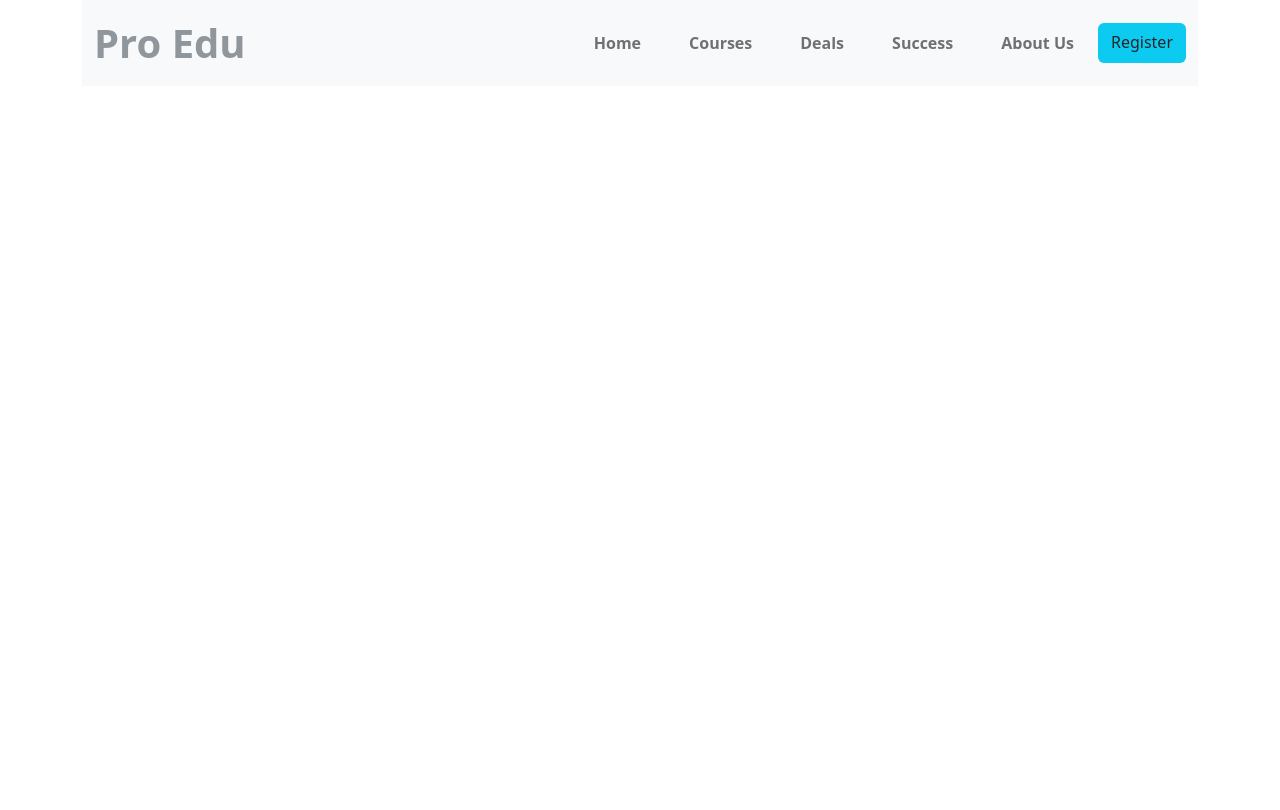
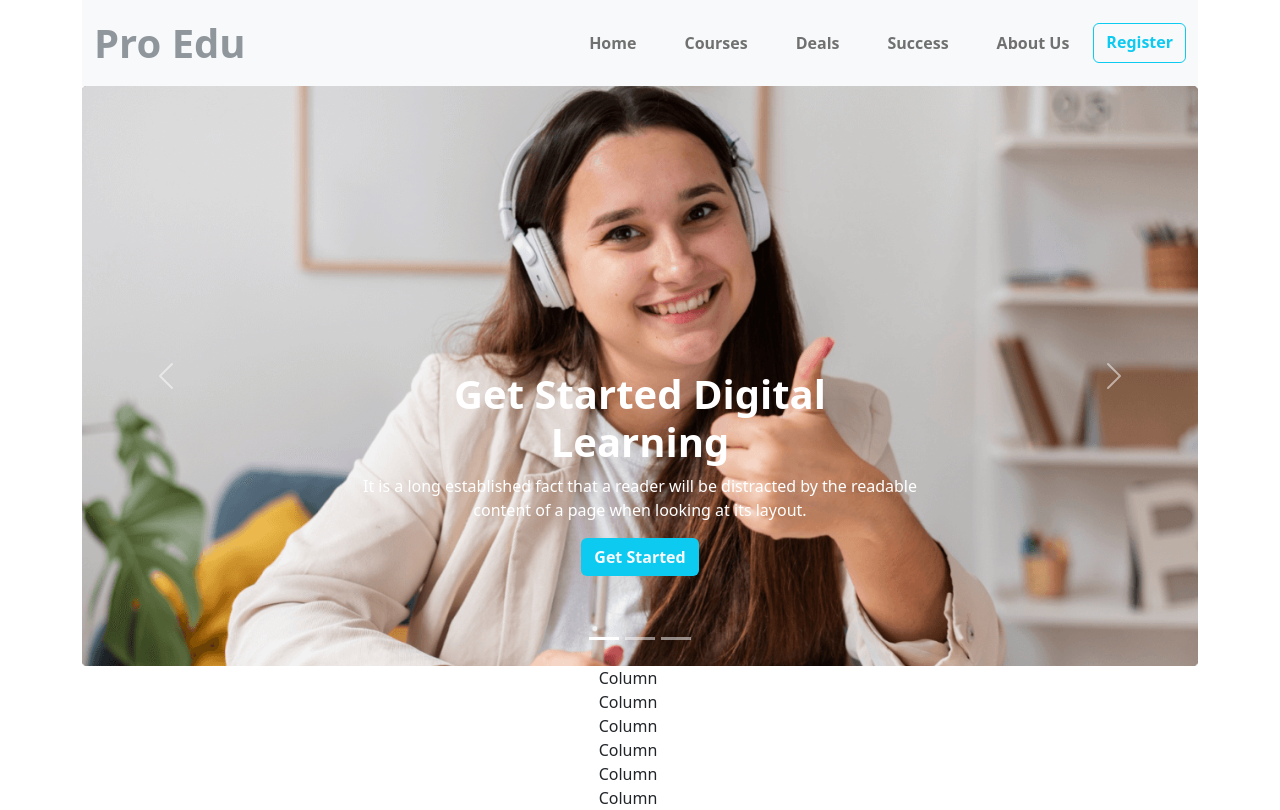
Before and after one commit to abujayed007/Edtech-website, a plain HTML site: page index.html in a window 1280 px wide. Drawn offline with nearby package versions, Linux system fonts and the light colour scheme.

Commit message:
completed banner

```diff
--- a/index.html
+++ b/index.html
@@ -23,7 +23,7 @@
                   <a class="nav-link px-4" href="#">Deals</a>
                   <a class="nav-link px-4" href="#">Success</a>
                   <a class="nav-link px-4" href="#">About Us</a>
-                  <a class="btn bg-info" href="">Register</a>
+                  <a class="btn text-info border-info fw-bold" href="">Register</a>
                 </div>
               </div>
             </div>
@@ -31,10 +31,69 @@
     </section>
     <!-- NAVBAR END    -->
     <!-- Banner start  -->
+    <section>
+        <div id="carouselExampleCaptions" class="carousel slide" data-bs-ride="false">
+            <div class="carousel-indicators">
+              <button type="button" data-bs-target="#carouselExampleCaptions" data-bs-slide-to="0" class="active" aria-current="true" aria-label="Slide 1"></button>
+              <button type="button" data-bs-target="#carouselExampleCaptions" data-bs-slide-to="1" aria-label="Slide 2"></button>
+              <button type="button" data-bs-target="#carouselExampleCaptions" data-bs-slide-to="2" aria-label="Slide 3"></button>
+            </div>
+            <div class="carousel-inner">
+              <div class="carousel-item active">
+                <img src="images/cover/cover-1.png" class=" image-fluid d-block w-100" style="height: 580px;" alt="...">
+                <div class="carousel-caption d-md-block" style="margin-bottom: 50px;">
+                  <h1 class="fw-bolder">Get Started Digital <br>
+                    Learning</h1>
+                  <p>It is a long established fact that a reader will be distracted by the readable <br>
+                    content of a page when looking at its layout.</p>
+                    <a class="btn text-light fw-bold bg-info" href="">Get Started</a>
+                </div>
+              </div>
+              <div class="carousel-item">
+                <img src="./images/cover/cover-2.jpg"class="image-fluid d-block w-100"  style="height: 580px;" alt="...">
+                <div class="carousel-caption d-md-block" style="margin-bottom: 50px;">
+                    <h1 class="fw-bolder">Get Started Digital <br>
+                        Learning</h1>
+                  <p>It is a long established fact that a reader will be distracted by the readable <br>
+                    content of a page when looking at its layout</p>
+                    <a class="btn text-light fw-bold bg-info" href="">Get Started</a>
+                </div>
+              </div>
+              <div class="carousel-item">
+                <img src="./images/cover/cover-3.jpg" class="image-fluid d-block w-100" style="height: 580px;" alt="...">
+                <div class="carousel-caption d-md-block" style="margin-bottom: 50px;">
+                    <h1 class="fw-bolder">Get Started Digital <br>
+                        Learning</h1>
+                  <p>SIt is a long established fact that a reader will be distracted by the readable <br>
+                    content of a page when looking at its layout</p>
+                    <a class="btn text-light fw-bold bg-info" href="">Get Started</a>
+                </div>
+              </div>
+            </div>
+            <button class="carousel-control-prev" type="button" data-bs-target="#carouselExampleCaptions" data-bs-slide="prev">
+              <span class="carousel-control-prev-icon" aria-hidden="true"></span>
+              <span class="visually-hidden">Previous</span>
+            </button>
+            <button class="carousel-control-next" type="button" data-bs-target="#carouselExampleCaptions" data-bs-slide="next">
+              <span class="carousel-control-next-icon" aria-hidden="true"></span>
+              <span class="visually-hidden">Next</span>
+            </button>
+          </div>
+    </section>
     <!-- Banner end -->
-
-
 </header>
+<main>
+    <div class="text-center">
+        <div class="row row-cols-2 col-sm-12">
+          <div class="col col-sm-12">Column</div>
+          <div class="col col-sm-12">Column</div>
+          <div class="col col-sm-12">Column</div>
+          <div class="col col-sm-12">Column</div>
+          <div class="col col-sm-12">Column</div>
+          <div class="col col-sm-12">Column</div>
+        </div>
+      </div>
+</main>
     <script src="https://cdn.jsdelivr.net/npm/bootstrap@5.2.0/dist/js/bootstrap.bundle.min.js" integrity="sha384-A3rJD856KowSb7dwlZdYEkO39Gagi7vIsF0jrRAoQmDKKtQBHUuLZ9AsSv4jD4Xa" crossorigin="anonymous"></script>
   </body>
 </html>
```
